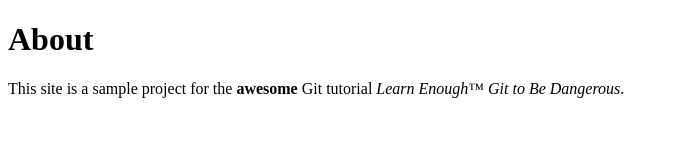
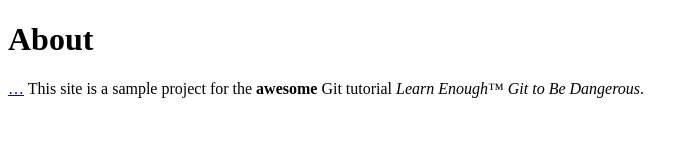
Before and after one commit to mcplums/LearnEnoughTutorial, a plain HTML site: page about.html in a window 1280 px wide. Shown: the whole page, without its empty margins (0-698 px from the left). Drawn offline with Linux system fonts and the light colour scheme.

Commit message:
some stuff

```diff
--- a/about.html
+++ b/about.html
@@ -6,6 +6,7 @@
   <body>
     <h1>About</h1>
     <p>
+      <a href="http://learnenough.com/git-tutorial">…</a>
       This site is a sample project for the <strong>awesome</strong> Git
       tutorial <em>Learn Enough™ Git to Be Dangerous</em>.
     </p>
```
